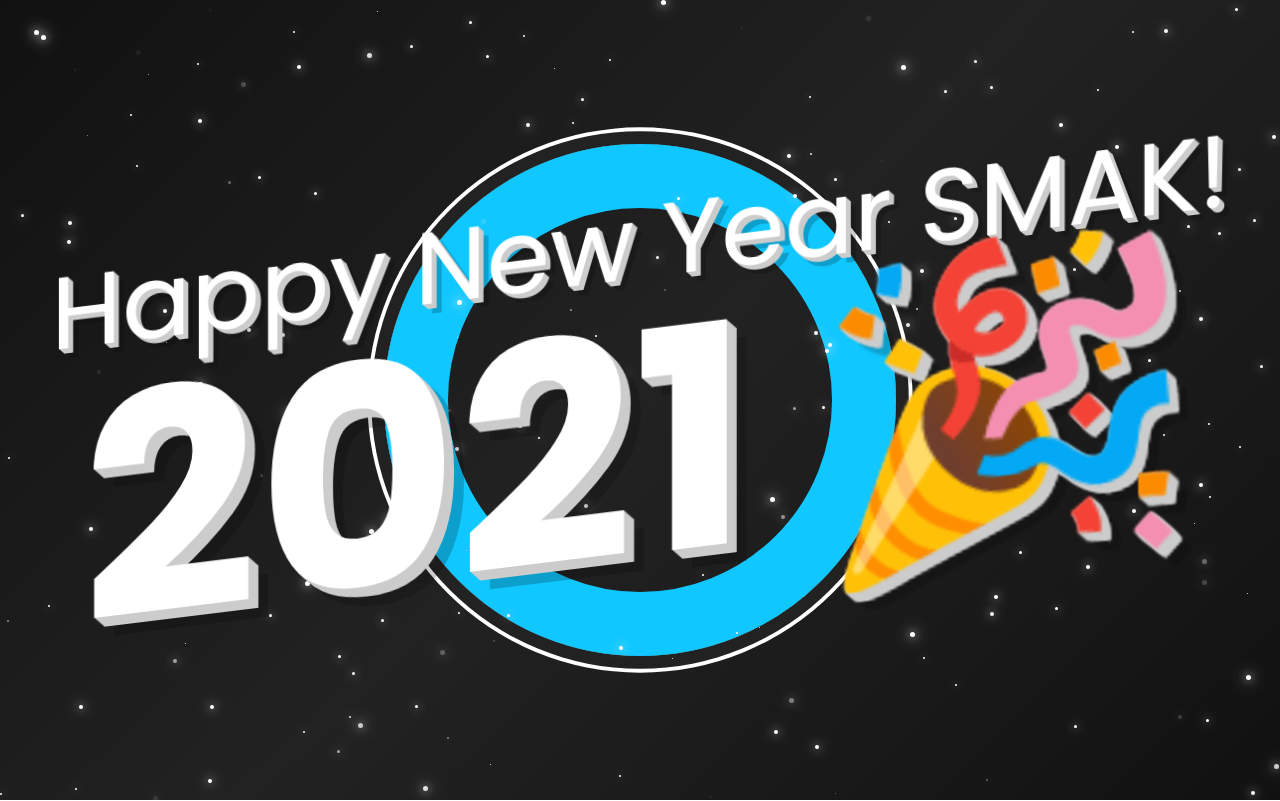
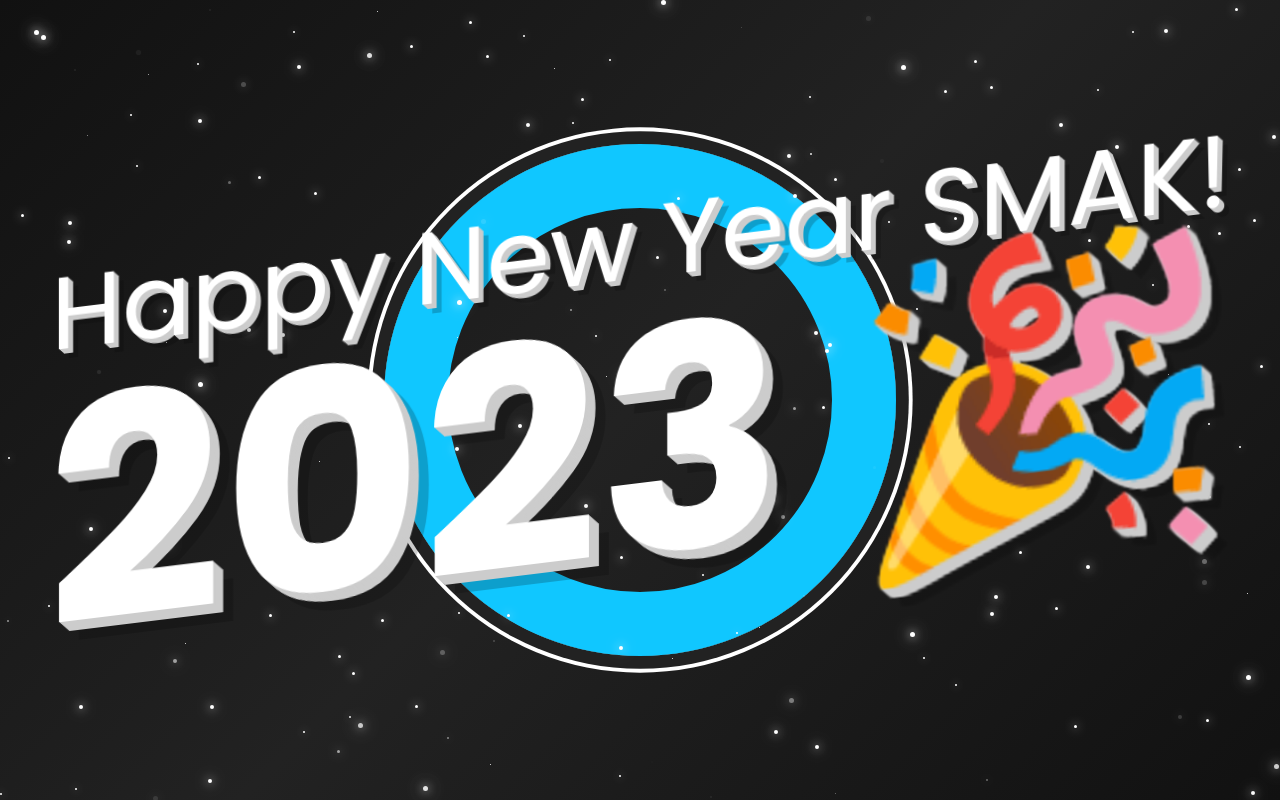
Before and after one commit to scottwcode/banner-happy-new-year, a plain HTML site: page index.html in a window 1280 px wide. Drawn offline with Linux system fonts and the light colour scheme.

Commit message:
Changed default for new year

```diff
--- a/index.html
+++ b/index.html
@@ -3,13 +3,13 @@
 
 <head>
   <meta charset="utf-8">
-  <title>Happy New Year 2021</title>
+  <title>Happy New Year 2023</title>
   <link rel="stylesheet" href="style.css">
 </head>
 
 <body>
   <section>
-    <h2>Happy New Year SMAK!<br><span>2021 🎉</span></h2>
+    <h2>Happy New Year SMAK!<br><span>2023 🎉</span></h2>
   </section>
   <!-- Display random stars in the background -->
   <script type="text/javascript">
```
Also changed, not shown: 1 other file.
